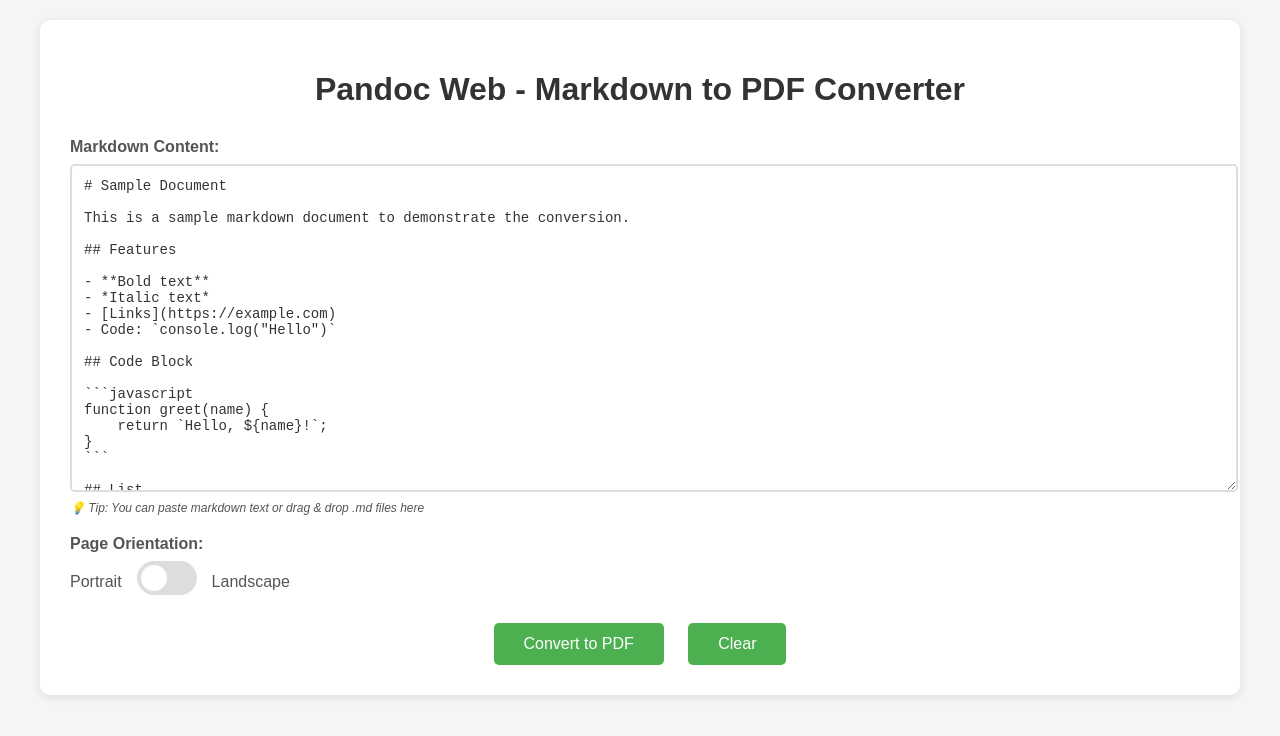
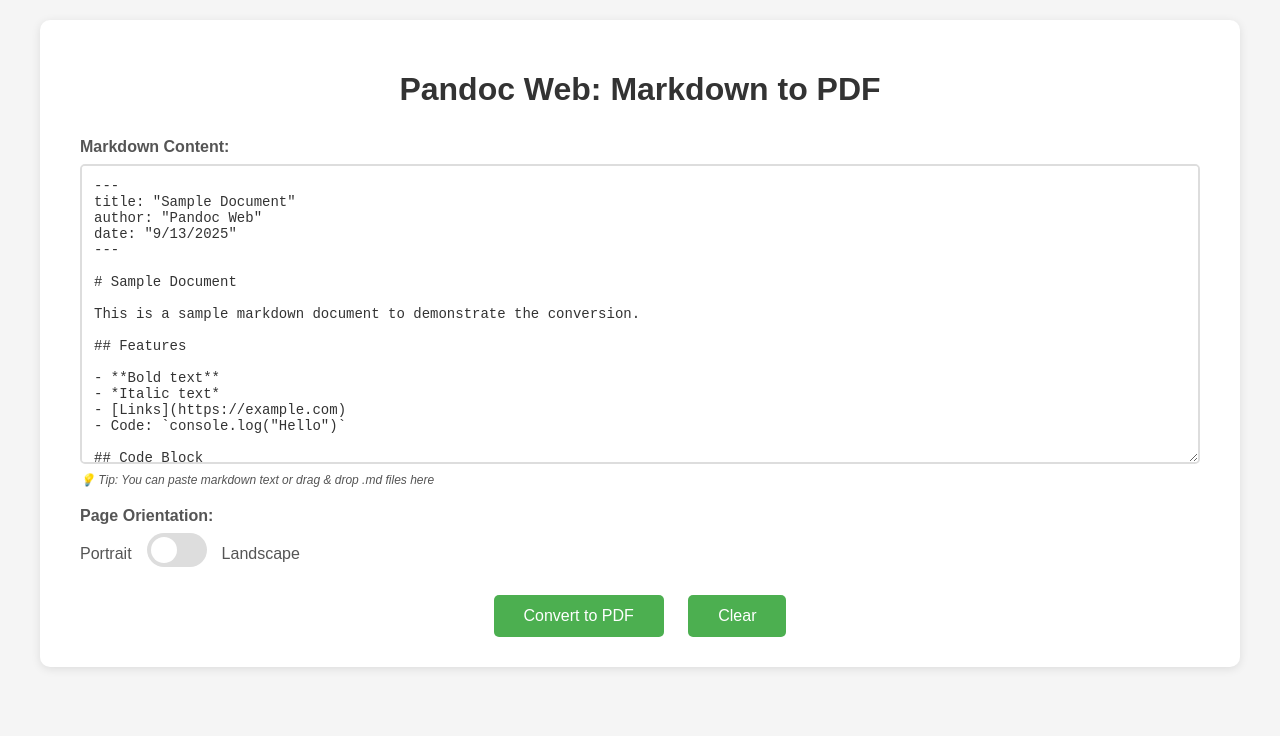
Before and after one commit to mpepping/pandoc-web, a website: page index.html in a window 1280 px wide. Drawn offline with Linux system fonts and the light colour scheme.

Commit message:
Correct margins and details

```diff
--- a/index.html
+++ b/index.html
@@ -3,7 +3,7 @@
 <head>
     <meta charset="UTF-8">
     <meta name="viewport" content="width=device-width, initial-scale=1.0">
-    <title>Pandoc Web - Markdown to PDF Converter</title>
+    <title>Pandoc Web - Markdown to PDF</title>
     <style>
         :root {
             --bg-color: #f5f5f5;
@@ -60,7 +60,7 @@
         }
         .container {
             background: var(--container-bg);
-            padding: 30px;
+            padding: 30px 40px;
             border-radius: 10px;
             box-shadow: 0 2px 10px var(--shadow-color);
             transition: background-color 0.3s ease, box-shadow 0.3s ease;
@@ -91,6 +91,7 @@
             background-color: var(--container-bg);
             color: var(--text-color);
             transition: border-color 0.3s ease, background-color 0.3s ease, color 0.3s ease;
+            box-sizing: border-box;
         }
         textarea:focus {
             outline: none;
@@ -211,7 +212,7 @@
 </head>
 <body>
     <div class="container">
-        <h1>Pandoc Web - Markdown to PDF Converter</h1>
+        <h1>Pandoc Web: Markdown to PDF</h1>
 
         <form id="convertForm">
             <div class="form-group">
@@ -441,7 +442,13 @@
         });
 
         // Sample markdown content
-        markdownText.value = `# Sample Document
+        markdownText.value = `---
+title: "Sample Document"
+author: "Pandoc Web"
+date: "` + new Date().toLocaleDateString() + `"
+---
+
+# Sample Document
 
 This is a sample markdown document to demonstrate the conversion.
 
```
